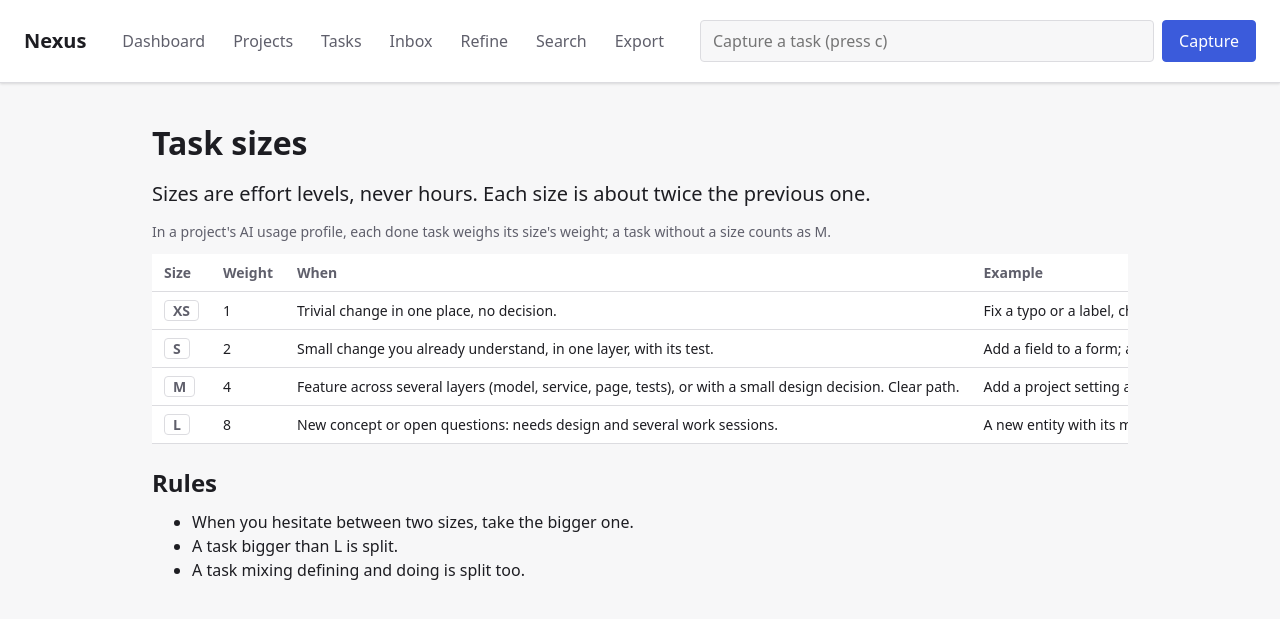
After one commit to David-Bambi/nexus, a Flask app: page /sizes in a window 1280 px wide. The commit adds this page. Shown: the top 619 px of the page. Run offline with Flask 3, Linux system fonts and the light colour scheme.

Commit message:
Add a task-size page and the weight by size to the AI profile
Gives a reference page for the size scale and weights each done task
by its size in the AI usage profile, so larger tasks count for more.

Co-Authored-By: Claude Opus 5.5 <noreply@anthropic.com>

```diff
--- a/src/mcp_server/serialize.py
+++ b/src/mcp_server/serialize.py
@@ -125,4 +125,6 @@ def ai_profile(item : Profile) -> dict:
             "natures": [_nature_profile(n) for n in item.natures],
             "without_mode": item.without_mode,
             "unknown_domain": item.unknown_domain,
-            "without_size": item.without_size}
+            "without_size": item.without_size,
+            "by_size": [{"size": size, "count": entry.count, "weight": entry.weight, "share": _pct(entry.share)}
+                        for size, entry in item.by_size.items()]}
--- a/src/mcp_server/tools.py
+++ b/src/mcp_server/tools.py
@@ -291,7 +291,8 @@ def get_ai_settings(session : Session, args : dict) -> dict:
 
 @tool("ai_profile", "Show a project's AI usage profile: for each nature, the share of each AI mode among done "
       "tasks, weighted by size (XS=1, S=2, M=4, L=8, none=4), compared with the target (gaps are negative when "
-      "missed), plus how many done tasks have no mode, an unknown domain, or no size.",
+      "missed), plus how many done tasks have no mode, an unknown domain, or no size, and the weight of each size "
+      "among counted tasks (size null = no size).",
       {"project": _PROJECT}, ["project"], read_only=True)
 def ai_profile(session : Session, args : dict) -> dict:
     """Show a project's AI usage profile."""
--- a/src/services/ai.py
+++ b/src/services/ai.py
@@ -49,6 +49,42 @@ SIZE_WEIGHTS = {"XS": 1, "S": 2, "M": 4, "L": 8}
 
 # Weight of a task without a size (counted as M).
 DEFAULT_WEIGHT = SIZE_WEIGHTS["M"]
+
+@dataclass(frozen=True)
+class SizeGuide:
+    """What a task size means, from the task-size guide."""
+
+    # One-line summary, shown in size lists.
+    short: str
+    # When to choose this size.
+    when: str
+    # A typical Nexus task of this size.
+    example: str
+
+
+# Meaning of each task size, in the order of SIZE_WEIGHTS.
+SIZE_GUIDE: dict[str, SizeGuide] = {
+    "XS": SizeGuide("trivial change in one place, no decision",
+                    "Trivial change in one place, no decision.",
+                    "Fix a typo or a label, change a config value."),
+    "S": SizeGuide("small change you understand, one layer, with its test",
+                   "Small change you already understand, in one layer, with its test.",
+                   "Add a field to a form; an MCP tool wrapping an existing service."),
+    "M": SizeGuide("several layers, or a small design decision; clear path",
+                   "Feature across several layers (model, service, page, tests), or with a small "
+                   "design decision. Clear path.",
+                   "Add a project setting and its form."),
+    "L": SizeGuide("new concept or open questions; several sessions",
+                   "New concept or open questions: needs design and several work sessions.",
+                   "A new entity with its migration, service, pages and docs."),
+}
+
+# Rules for choosing a size, from the task-size guide.
+SIZE_RULES = (
+    "When you hesitate between two sizes, take the bigger one.",
+    "A task bigger than L is split.",
+    "A task mixing defining and doing is split too.",
+)
 
 # Modes where David executed the work himself.
 OWN_MODES = (AiMode.AUTONOMOUS, AiMode.LEARNED)
@@ -261,6 +297,18 @@ class NatureProfile:
 
 
 @dataclass
+class SizeShare:
+    """How much one task size weighs in a project's profile."""
+
+    # Counted done tasks of this size.
+    count: int = 0
+    # Their total weight.
+    weight: int = 0
+    # Their share (0-100) of the weight of all counted tasks.
+    share: float = 0.0
+
+
+@dataclass
 class Profile:
     """AI usage profile of a project, from its done tasks."""
 
@@ -273,6 +321,10 @@ class Profile:
     unknown_domain: int = 0
     # Counted done tasks without a size (weighed as M).
     without_size: int = 0
+    # Weight of each size among counted tasks, in the order of SIZE_WEIGHTS;
+    # the key None groups tasks without a size.
+    by_size: dict[str | None, SizeShare] = field(
+        default_factory=lambda: {size: SizeShare() for size in [*SIZE_WEIGHTS, None]})
 
 
 def profile(session : Session, key : str) -> Profile:
@@ -308,12 +360,20 @@ def profile(session : Session, key : str) -> Profile:
         if task.context not in domain_natures:
             result.unknown_domain += 1
             continue
-        if task.size not in SIZE_WEIGHTS:
+        size = task.size if task.size in SIZE_WEIGHTS else None
+        if size is None:
             result.without_size += 1
-        weights[domain_natures[task.context]][task.ai_mode] += SIZE_WEIGHTS.get(task.size, DEFAULT_WEIGHT)
+        weight = SIZE_WEIGHTS.get(size, DEFAULT_WEIGHT)
+        weights[domain_natures[task.context]][task.ai_mode] += weight
+        result.by_size[size].count += 1
+        result.by_size[size].weight += weight
 
     for nature, entry in by_nature.items():
         entry.weight = sum(weights[nature].values())
         if entry.weight:
             entry.shares = {mode: 100 * w / entry.weight for mode, w in weights[nature].items()}
+    total = sum(entry.weight for entry in by_nature.values())
+    if total:
+        for entry in result.by_size.values():
+            entry.share = 100 * entry.weight / total
     return result
--- a/src/web/pages/_shared.py
+++ b/src/web/pages/_shared.py
@@ -20,7 +20,8 @@ def _ai_labels(state):
     imported without context can't see context-processor values.
     """
     state.app.jinja_env.globals.update(ai_domains=ai.DOMAINS, ai_modes=ai.MODE_LABELS,
-                                       ai_natures=ai.NATURE_LABELS)
+                                       ai_natures=ai.NATURE_LABELS, size_guide=ai.SIZE_GUIDE,
+                                       size_weights=ai.SIZE_WEIGHTS)
 
 
 def _session():
--- a/src/web/pages/tasks.py
+++ b/src/web/pages/tasks.py
@@ -2,9 +2,15 @@ from flask import abort, redirect, render_template, request, url_for
 
 from src.models.ai import AiMode
 from src.models.task import TaskState
-from src.services import events, tasks, versions
+from src.services import ai, events, tasks, versions
 from src.services.errors import InvalidTransitionError, NotFoundError, ValidationError
 from src.web.pages._shared import PAGE_LIMIT, _session, bp
+
+
+@bp.route("/sizes")
+def sizes():
+    """Show the task-size guide: each size's weight, when to choose it, an example, and the rules."""
+    return render_template("sizes.html", size_rules=ai.SIZE_RULES)
 
 
 @bp.route("/tasks", methods=["GET", "POST"])
--- a/src/web/templates/_components.html
+++ b/src/web/templates/_components.html
@@ -41,28 +41,20 @@
 </label>
 {% endmacro %}
 
-{# What each task size means, from the task-size guide. #}
-{% set size_help = {
-    "XS": "XS — trivial change in one place, no decision",
-    "S": "S — small change you understand, one layer, with its test",
-    "M": "M — several layers, or a small design decision; clear path",
-    "L": "L — new concept or open questions; several sessions",
-} %}
-
 {# A task's size, with what each size means. A value outside the list stays selectable. #}
 {% macro size_select(value) %}
 <label class="field">
     <span class="field-label">Size</span>
     <select name="size">
         <option value="">—</option>
-        {% if value and value not in size_help %}
+        {% if value and value not in size_guide %}
         <option value="{{ value }}" selected>{{ value }}</option>
         {% endif %}
-        {% for size, text in size_help.items() %}
-        <option value="{{ size }}"{% if size == value %} selected{% endif %}>{{ text }}</option>
+        {% for size, guide in size_guide.items() %}
+        <option value="{{ size }}"{% if size == value %} selected{% endif %}>{{ size }} — {{ guide.short }}</option>
         {% endfor %}
     </select>
-    <span class="hint">In doubt, take the bigger size; split anything bigger than L.</span>
+    <span class="hint">In doubt, take the bigger size; split anything bigger than L. <a href="{{ url_for('pages.sizes') }}">Size guide</a></span>
 </label>
 {% endmacro %}
 
--- /dev/null
+++ b/src/web/templates/sizes.html
@@ -0,0 +1,35 @@
+{% extends "base.html" %}
+{% import "_components.html" as ui %}
+
+{% block title %}Task sizes — Nexus{% endblock %}
+
+{% block content %}
+{{ ui.page_header("Task sizes") }}
+<p class="lead">Sizes are effort levels, never hours. Each size is about twice the previous one.</p>
+<p class="hint">In a project's AI usage profile, each done task weighs its size's weight; a task without a size counts as M.</p>
+
+<div class="table-scroll">
+<table class="ai-profile size-guide">
+    <thead>
+        <tr><th scope="col">Size</th><th scope="col">Weight</th><th scope="col">When</th><th scope="col">Example</th></tr>
+    </thead>
+    <tbody>
+        {% for size, guide in size_guide.items() %}
+        <tr data-size="{{ size }}">
+            <th scope="row"><span class="size">{{ size }}</span></th>
+            <td>{{ size_weights[size] }}</td>
+            <td>{{ guide.when }}</td>
+            <td>{{ guide.example }}</td>
+        </tr>
+        {% endfor %}
+    </tbody>
+</table>
+</div>
+
+<h2>Rules</h2>
+<ul>
+    {% for rule in size_rules %}
+    <li>{{ rule }}</li>
+    {% endfor %}
+</ul>
+{% endblock %}
```
Also changed, not shown: src/web/templates/project.html (+20 -1 lines), src/web/templates/version.html (+3 -4 lines), tests/mcp_server/test_tools.py (+1 -0 lines), tests/services/test_ai.py (+30 -0 lines), tests/web/test_ai_pages.py (+38 -0 lines).
